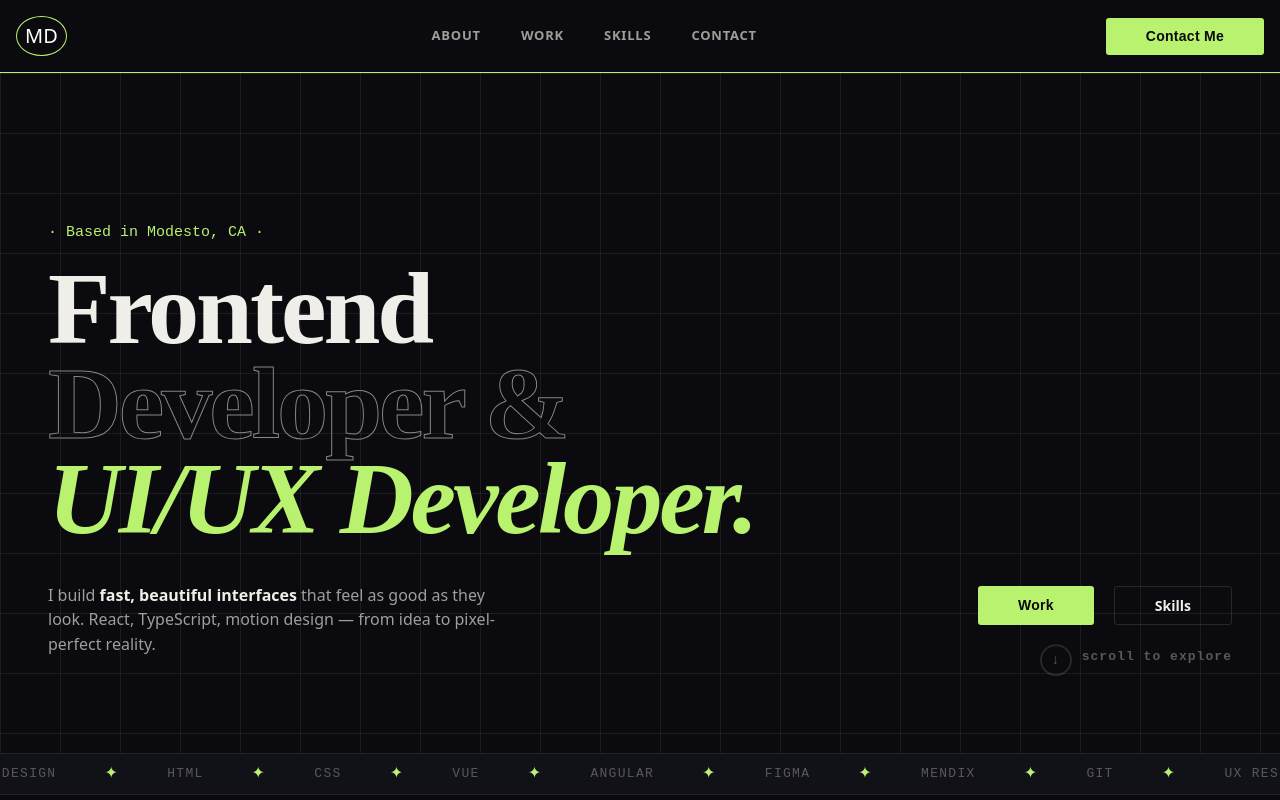
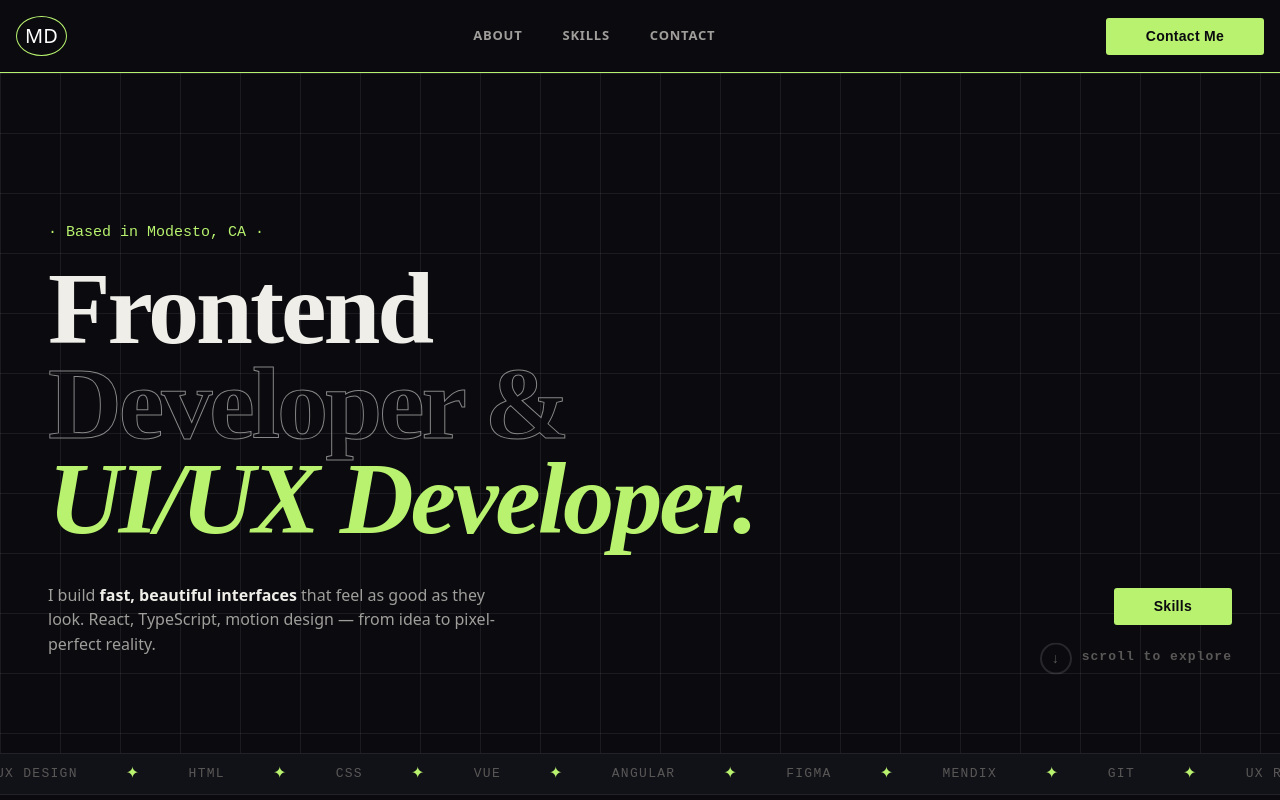
Before and after one commit to mdodd8/my-portfolio, a React (Vite) app: page / in a window 1280 px wide. Shown: the top 800 px of the page. Built offline with nearby package versions, Linux system fonts and the light colour scheme.

Commit message:
hid portfolio carousel

```diff
--- a/src/App.tsx
+++ b/src/App.tsx
@@ -1,7 +1,7 @@
 import './App.css'
 import Dashboard from "./Components/Dashboard/Dashboard.tsx";
 import About from "./Components/About/About.tsx";
-import Work from "./Components/Work/Work.tsx";
+// import Work from "./Components/Work/Work.tsx";
 import Skills from "./Components/Skills/Skills.tsx";
 import Experience from "./Components/Experience/Experience.tsx";
 import Contact from "./Components/Contact/Contact.tsx";
@@ -22,7 +22,7 @@ function App() {
               </a>
               <nav className="nav-links" style={{gap: '40px'}}>
                   <a href="#about">About</a>
-                  <a href="#work">Work</a>
+                  {/*<a href="#work">Work</a>*/}
                   <a href="#skills">Skills</a>
                   <a href="#contact">Contact</a>
               </nav>
@@ -45,7 +45,7 @@ function App() {
               <About />
               <Skills />
               <Experience />
-              <Work />
+              {/*<Work />*/}
               <Contact />
           </main>
           <footer>
--- a/src/Components/Dashboard/Dashboard.tsx
+++ b/src/Components/Dashboard/Dashboard.tsx
@@ -25,8 +25,8 @@ function Dashboard({scrollTo}: Props) {
                 </p>
                 <div className="hero-actions">
                     <div className="hero-btn-group">
-                        <button className="btn global-btn" onClick={() => scrollTo('work')}>Work</button>
-                        <button className="btn btn-ghost" onClick={() => scrollTo('skills')}>Skills</button>
+                        {/*<button className="btn global-btn" onClick={() => scrollTo('work')}>Work</button>*/}
+                        <button className="btn global-btn" onClick={() => scrollTo('skills')}>Skills</button>
                     </div>
                     <div className="hero-scroll-hint">
                         <span className="arrow">↓</span>
```
